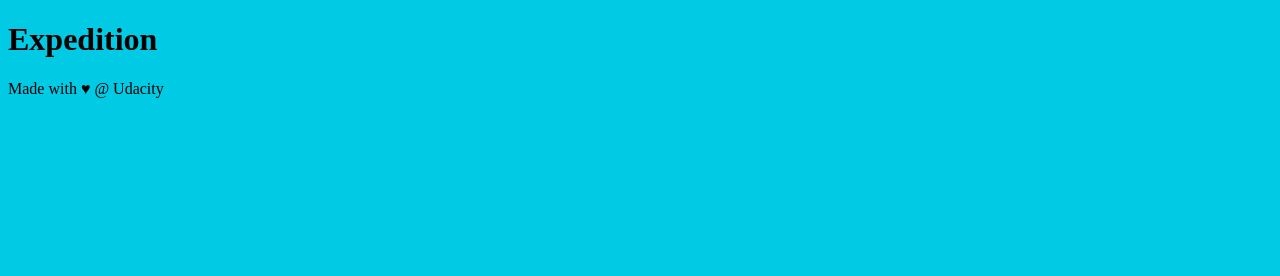
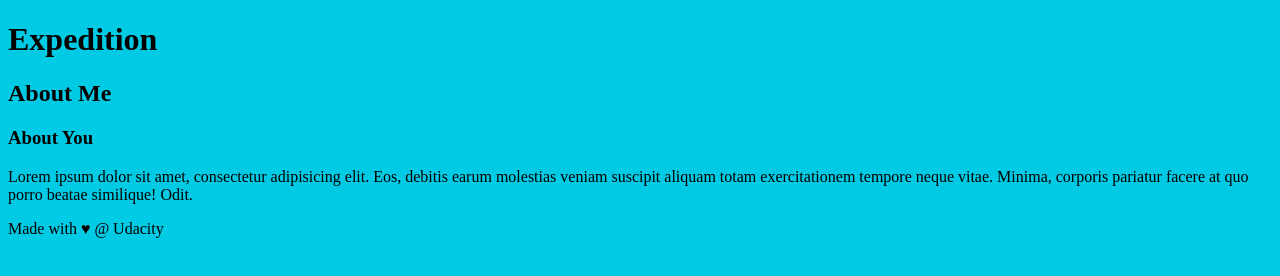
Before and after one commit to AamerElbaz/new-git-project, a plain HTML site: page index.html in a window 1280 px wide. Drawn offline with Linux system fonts and the light colour scheme.

Commit message:
updated aside section

```diff
--- a/index.html
+++ b/index.html
@@ -19,6 +19,14 @@
         </main>
     </div>
 
+<!-- start of new content -->
+<aside>
+    <h2>About Me</h2>
+    <h3>About You</h3>
+    <p>Lorem ipsum dolor sit amet, consectetur adipisicing elit. Eos, debitis earum molestias veniam suscipit aliquam totam exercitationem tempore neque vitae. Minima, corporis pariatur facere at quo porro beatae similique! Odit.</p>
+</aside>
+<!-- end of new content -->
+
     <footer>
         Made with ♥ @ Udacity
     </footer>
```
